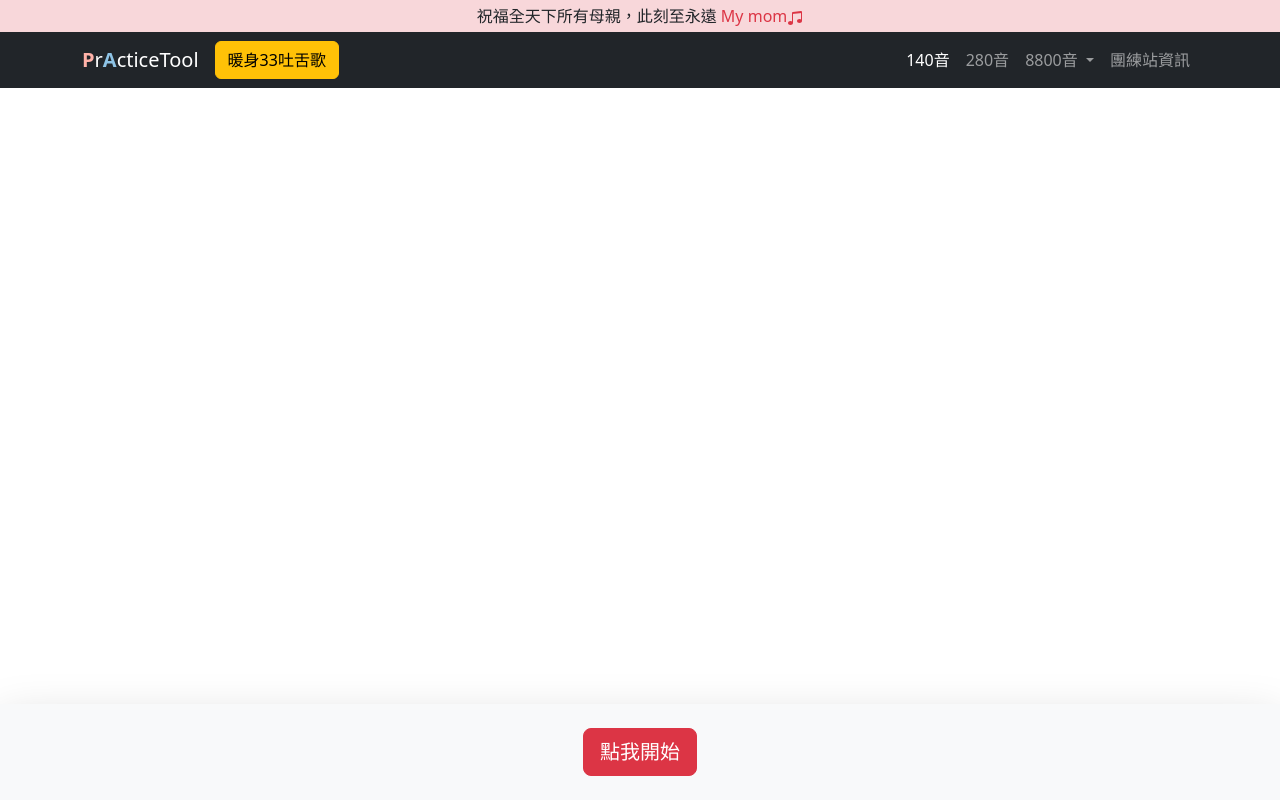
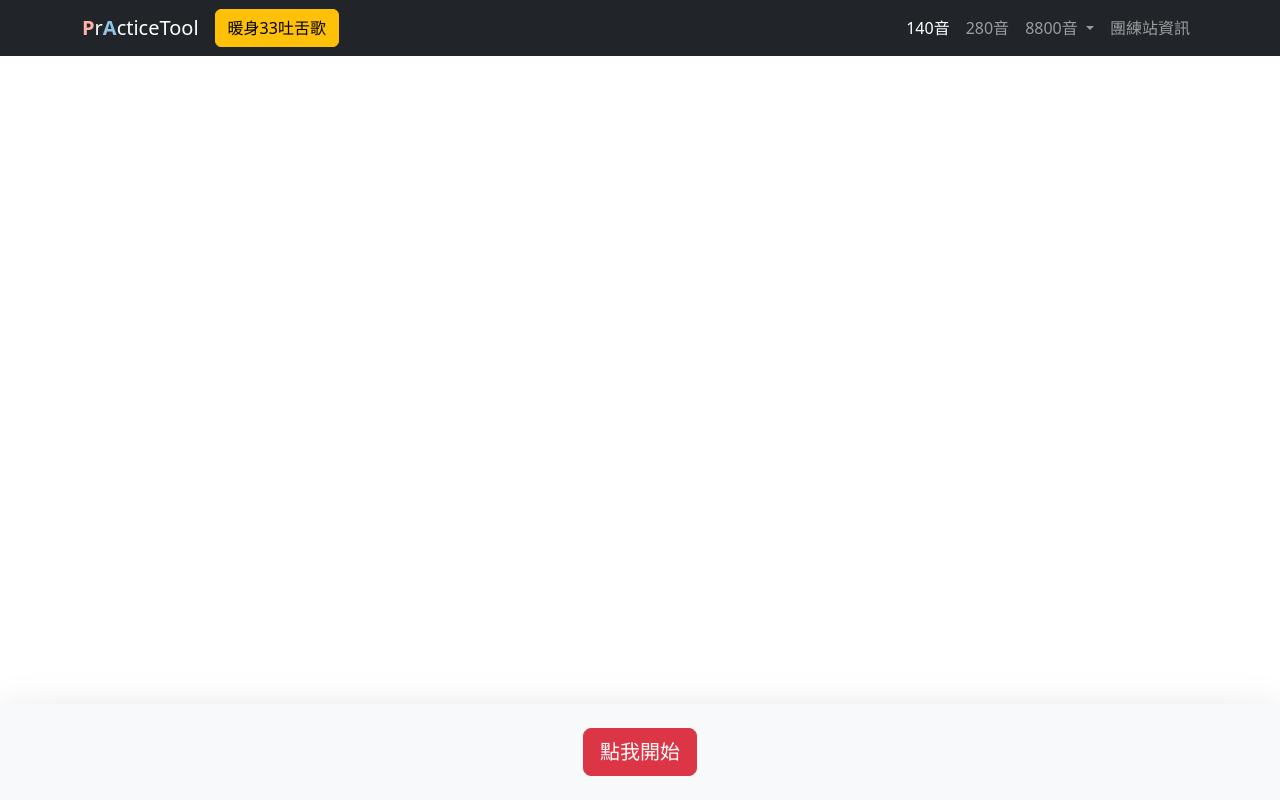
Before and after one commit to PrActiceTool/practicetool.github.io, a plain HTML site: page 140.html in a window 1280 px wide. Drawn offline with nearby package versions, Linux system fonts and the light colour scheme.

Commit message:
撤下母親節公告

```diff
--- a/140.html
+++ b/140.html
@@ -14,16 +14,6 @@
 
 <body>
     <!-- 公告 -->
-    <div class="bg-danger-subtle text-center py-1">
-        祝福全天下所有母親，此刻至永遠 <a href="https://www.youtube.com/watch?v=1X_5JwuGRQg" target="_blank"
-            class="link-danger text-decoration-none">My mom<svg xmlns="http://www.w3.org/2000/svg" width="16"
-                height="16" fill="currentColor" class="bi bi-music-note-beamed" viewBox="0 0 16 16">
-                <path
-                    d="M6 13c0 1.105-1.12 2-2.5 2S1 14.105 1 13s1.12-2 2.5-2 2.5.896 2.5 2m9-2c0 1.105-1.12 2-2.5 2s-2.5-.895-2.5-2 1.12-2 2.5-2 2.5.895 2.5 2" />
-                <path fill-rule="evenodd" d="M14 11V2h1v9zM6 3v10H5V3z" />
-                <path d="M5 2.905a1 1 0 0 1 .9-.995l8-.8a1 1 0 0 1 1.1.995V3L5 4z" />
-            </svg></a>
-    </div>
 
     <!-- 主選單 -->
     <nav class="navbar navbar-expand-md bg-dark" data-bs-theme="dark">
```
Also changed, not shown: 280.html (+0 -10 lines), 8800.html (+0 -10 lines), cert8800.html (+0 -10 lines), index.html (+0 -10 lines).
